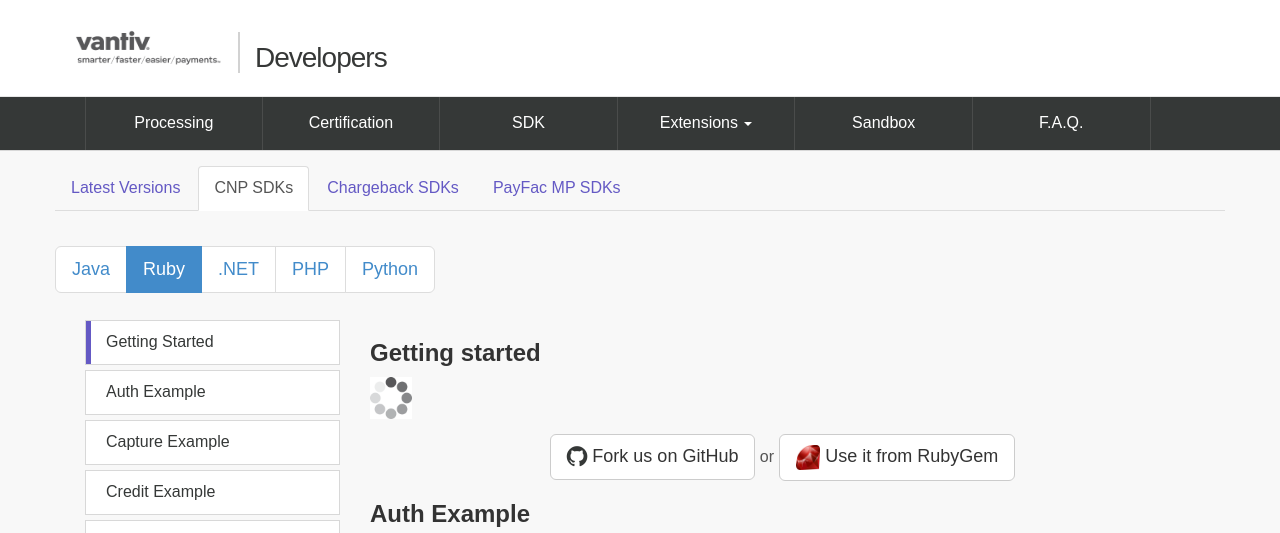
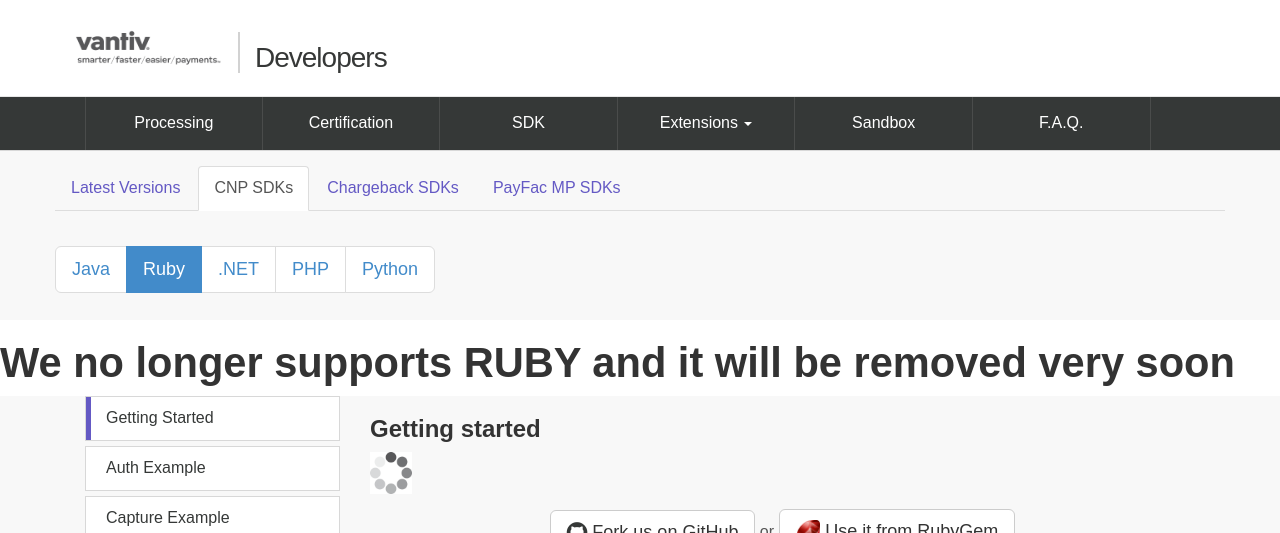
Before and after one commit to isunnapud/vantiv.github.io, a Jekyll site: the page built from ruby/index.html, in a window 1280 px wide and 900 px high, cut to the strip 0-533 px from the top of the window. Built offline with Jekyll 4.4.1, drawn with Linux system fonts in a browser that asks for light colours; nearby versions of some CDN libraries.

Commit message:
Update index.html

```diff
--- a/ruby/index.html
+++ b/ruby/index.html
@@ -10,7 +10,7 @@
 content-description: ""
 
 ---
-
+<h1>We no longer supports RUBY and it will be removed very soon</h1>
 <section id="dev-main" class="gray">
     <div class="container">
         <div class="col-md-3">
```
